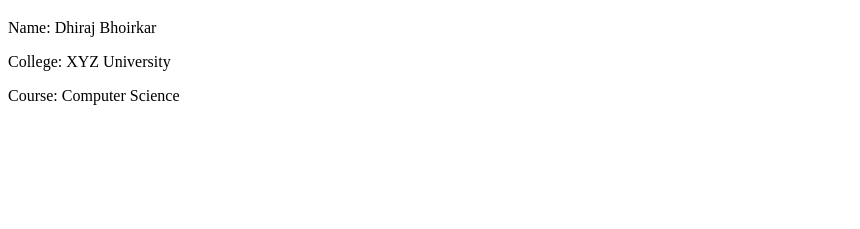
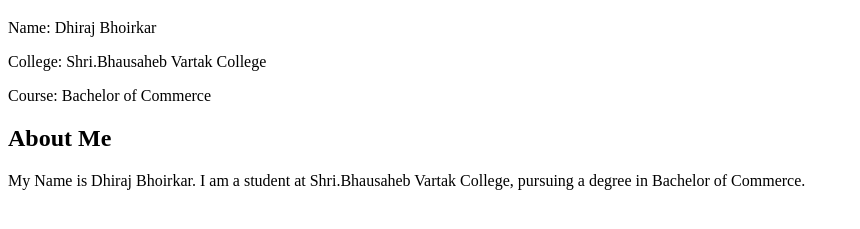
Before and after one commit to dhirajbhoirkar-source/Student-Profile-Project, a plain HTML site: page index.html in a window 1280 px wide. Shown: the part 61-290 px from the top of the page, without its empty margins (0-860 px from the left). Drawn offline with Linux system fonts and the light colour scheme.

Commit message:
Added About Me Section

```diff
--- a/index.html
+++ b/index.html
@@ -9,7 +9,10 @@
     <h1>Student Profile</h1>
 
 <p>Name: Dhiraj Bhoirkar</p>
-<p>College: XYZ University</p>
-<p>Course: Computer Science</p>
+<p>College: Shri.Bhausaheb Vartak College</p>
+<p>Course: Bachelor of Commerce</p>
+
+<h2>About Me</h2>
+<p>My Name is Dhiraj Bhoirkar. I am a student at Shri.Bhausaheb Vartak College, pursuing a degree in Bachelor of Commerce.</p>
 </body>
 </html>
```
